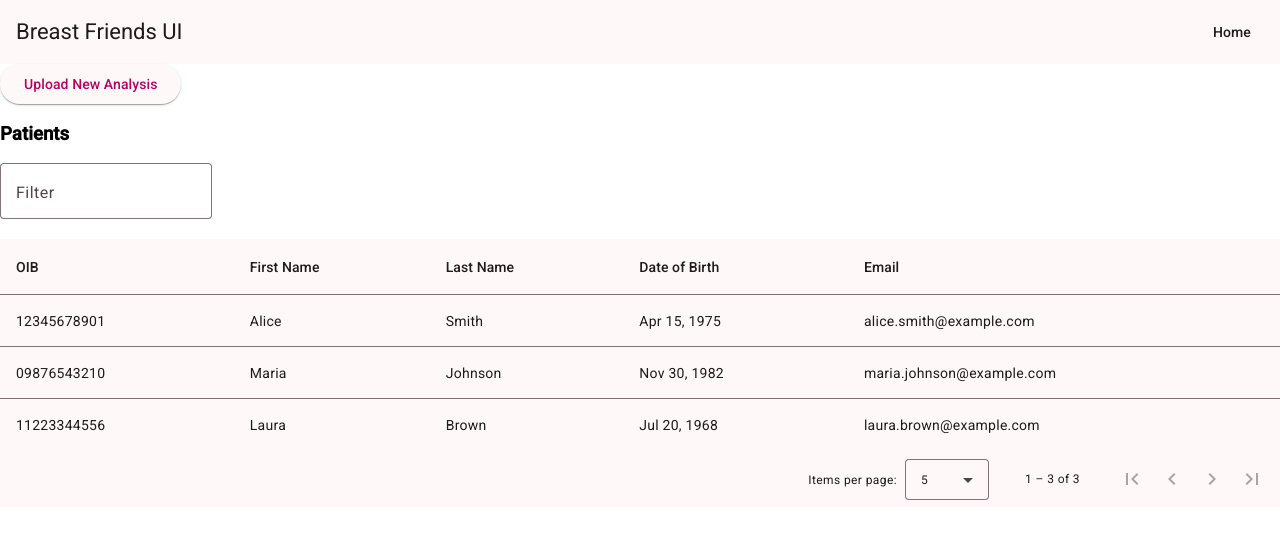
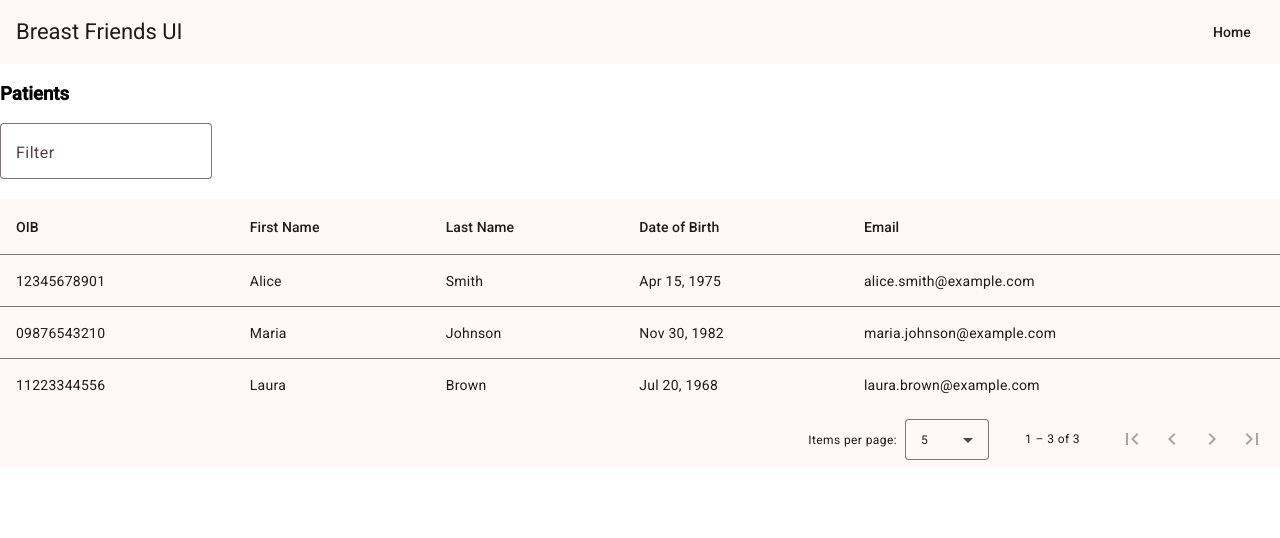
Before and after one commit to BreastFriends/ui, an Angular app: page / in a window 1280 px wide. Shown: the top 538 px of the page. Built offline with nearby package versions, Linux system fonts and the light colour scheme.

Commit message:
Remove upload button from home

```diff
--- a/src/app/components/home/home.component.html
+++ b/src/app/components/home/home.component.html
@@ -1,6 +1,4 @@
 <div class="home-page">
-    <button routerLink="/upload" mat-raised-button color="primary">Upload New Analysis</button>
-
     <h3>Patients</h3>
 
     <mat-form-field appearance="outline">
--- a/src/app/components/home/home.component.ts
+++ b/src/app/components/home/home.component.ts
@@ -1,6 +1,6 @@
 import { Component, OnInit, ViewChild, AfterViewInit } from '@angular/core';
 import { CommonModule } from '@angular/common';
-import { Router, RouterLink } from '@angular/router';
+import { Router } from '@angular/router';
 import { PatientService, Patient } from '../../services/patient.service';
 import { MatTableModule } from '@angular/material/table';
 import { MatPaginator, MatPaginatorModule } from '@angular/material/paginator';
@@ -14,7 +14,6 @@ import { MatTableDataSource } from '@angular/material/table';
   standalone: true,
   imports: [
     CommonModule,
-    RouterLink,
     MatTableModule,
     MatPaginatorModule,
     MatInputModule,
```
